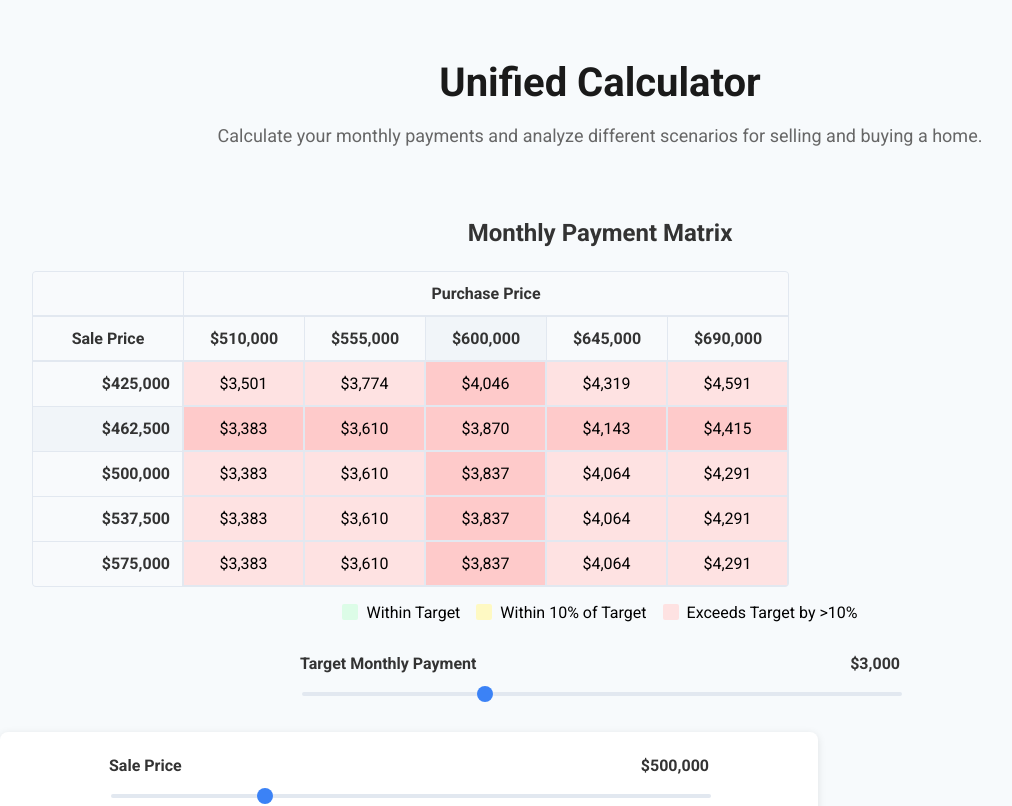
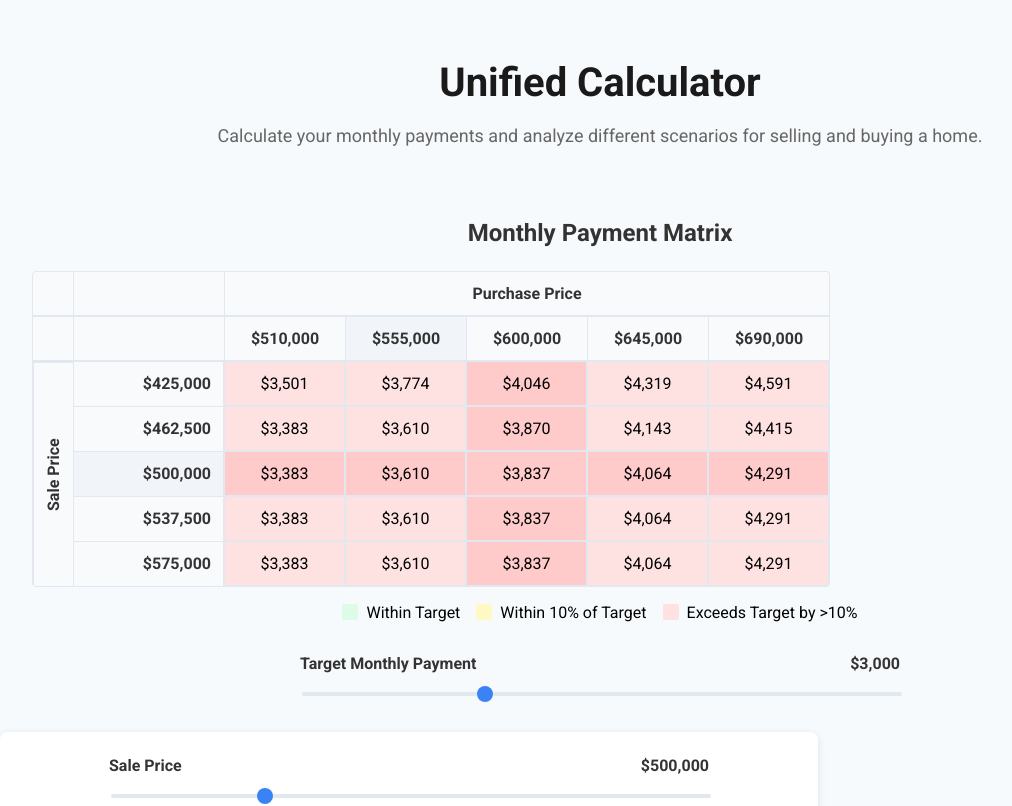
Before and after one commit to trentschade/buy-sell_fullstack_3_next, a Next.js app: page /unified-calculator in a window 1280 px wide. Shown: the top 806 px of the page, without its empty margins (40-1052 px from the left). Built offline with nearby package versions, Linux system fonts and the light colour scheme.

Commit message:
added sale price label

```diff
--- a/components/calculator/MonthlyPaymentMatrix.js
+++ b/components/calculator/MonthlyPaymentMatrix.js
@@ -56,6 +56,7 @@ const MonthlyPaymentMatrix = ({
         {/* Purchase Price header row */}
         <div className={styles.matrixHeader} role="row">
           <div className={styles.headerCell} role="columnheader"></div>
+          <div className={styles.headerCell} role="columnheader"></div>
           <div className={`${styles.headerCell} ${styles.mergedHeader}`} role="columnheader" aria-colspan="5">
             Purchase Price
           </div>
@@ -63,7 +64,8 @@ const MonthlyPaymentMatrix = ({
 
         {/* Price values row */}
         <div className={styles.matrixHeader} role="row">
-          <div className={styles.headerCell} role="columnheader">Sale Price</div>
+          <div className={styles.headerCell} role="columnheader"></div>
+          <div className={styles.headerCell} role="columnheader"></div>
           {purchasePrices.map((price) => (
             <div key={price} className={styles.headerCell} role="columnheader">
               {formatCurrency(price)}
@@ -71,12 +73,16 @@ const MonthlyPaymentMatrix = ({
           ))}
         </div>
 
+        {/* Vertical Sale Price cell and data rows */}
+        <div className={styles.matrixRow} role="row">
+          <div className={`${styles.headerCell} ${styles.verticalHeader}`} role="rowheader">
+            Sale Price
+          </div>
           {salePrices.map((salePrice, saleIndex) => (
             <div key={salePrice} className={styles.matrixRow} role="row">
               <div className={styles.rowHeader} role="rowheader">{formatCurrency(salePrice)}</div>
               {purchasePrices.map((purchasePrice, purchaseIndex) => {
                 const key = `${salePrice}-${purchasePrice}`;
-              // Access the calculation directly using indices
                 const calculation = tableData[saleIndex]?.[purchaseIndex] || { totalMonthlyPayment: 0 };
 
                 return (
@@ -91,6 +97,7 @@ const MonthlyPaymentMatrix = ({
               })}
             </div>
           ))}
+        </div>
       </div>
 
       <div className={styles.legend} role="complementary" aria-label="Matrix Legend">
--- a/styles/UnifiedCalculator.module.css
+++ b/styles/UnifiedCalculator.module.css
@@ -240,7 +240,7 @@
 
 .matrixContainer {
   display: grid;
-  grid-template-columns: 150px repeat(5, 120px);
+  grid-template-columns: 40px 150px repeat(5, 120px);
   gap: 1px;
   background-color: #e2e8f0;
   border: 1px solid #e2e8f0;
@@ -399,8 +399,20 @@
   margin: 0 auto;
 }
 
+.verticalHeader {
+  grid-row: 3 / span 5;
+  writing-mode: vertical-rl;
+  transform: rotate(180deg);
+  display: flex;
+  align-items: center;
+  justify-content: center;
+  background-color: #f8fafc;
+  border-right: 1px solid #e2e8f0;
+  padding: 1rem 0.5rem;
+}
+
 .mergedHeader {
-  grid-column: 2 / -1;
+  grid-column: 3 / -1;
   text-align: center;
   background-color: #f8fafc;
   border-bottom: 1px solid #e2e8f0;
```
Lines whose indentation alone changed are shown as unchanged.
